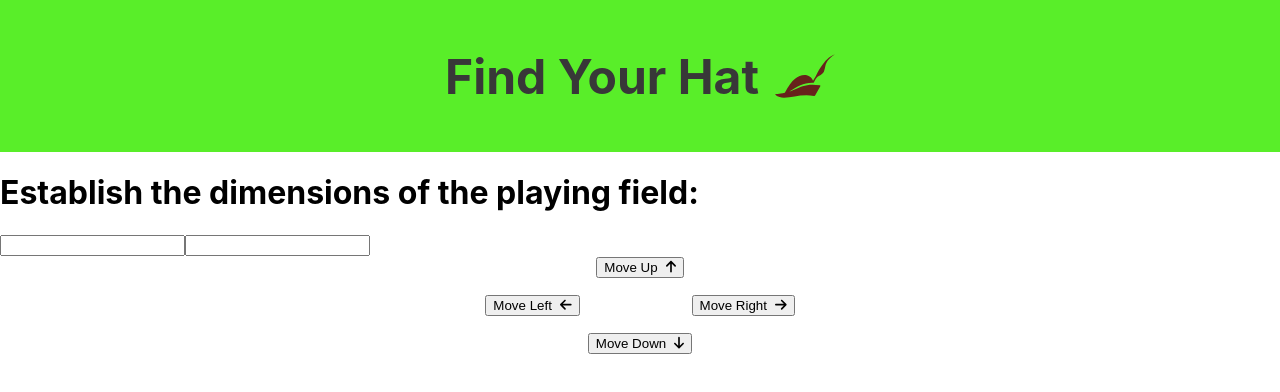
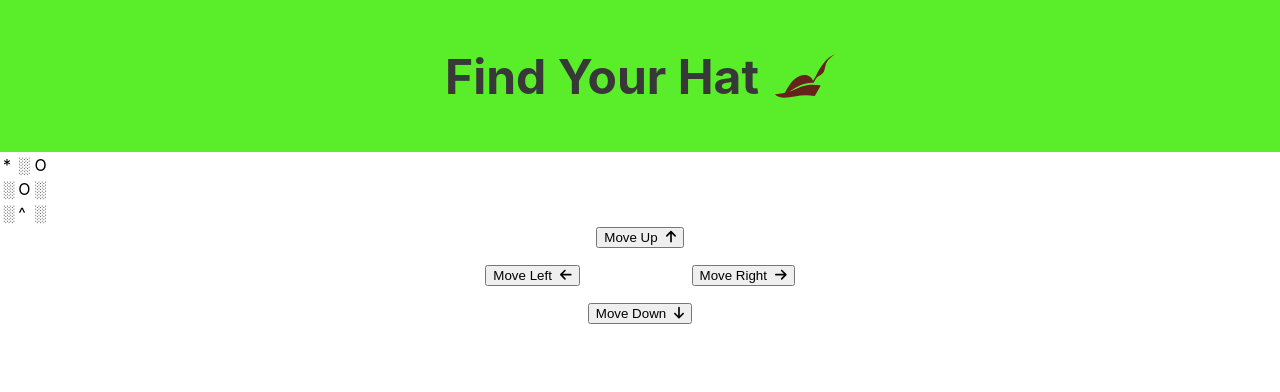
Before and after one commit to bradywinslow/findYourHat, a React (Create React App) app: page / in a window 1280 px wide. Shown: the top 392 px of the page. Built offline with nearby package versions, Linux system fonts and the light colour scheme.

Commit message:
add fieldData variable and table to return statement to print field

```diff
--- a/src/components/Field.jsx
+++ b/src/components/Field.jsx
@@ -5,13 +5,19 @@ import Hole from './Hole.jsx';
 import FieldCharacter from './FieldCharacter.jsx';
 import PathCharacter from './PathCharacter.jsx';
 
+const fieldData = [
+    { firstCharacter: '*', secondCharacter: '░', thirdCharacter: 'O' },
+    { firstCharacter: '░', secondCharacter: 'O', thirdCharacter: '░' },
+    { firstCharacter: '░', secondCharacter: '^', thirdCharacter: '░' },
+];
+
 export default function Field({ height, width, percentage }) {
     // const [field, setField] = useState(generateField(height, width, percentage));
     const [x, setX] = useState(0);
     const [y, setY] = useState(0);
     const [gameOver, setGameOver] = useState(false);
 
-    // Takes 3 parameters (width, height, percentage) to generate a randomized two-dimentional array representing the field --> has one hat and one or more holes
+    /* // Takes 3 parameters (width, height, percentage) to generate a randomized two-dimentional array representing the field --> has one hat and one or more holes
     function generateField(height, width, percentage) {
         let result = [];
         for (let i = 0; i < height; i++) {
@@ -30,13 +36,21 @@ export default function Field({ height, width, percentage }) {
         result[0][0] = PathCharacter;
         result[(Math.floor(Math.random() * height))][(Math.floor(Math.random() * width))] = Hat;
         return result;
-    }
+    } */
 
     return (
         <div className='field'>
-            <h1>Establish the dimensions of the playing field: </h1>
-            <input type='text'></input>
-            <input type='text'></input>
+            <table>
+                {fieldData.map((val, key) => {
+                    return (
+                        <tr key={key}>
+                            <td>{val.firstCharacter}</td>
+                            <td>{val.secondCharacter}</td>
+                            <td>{val.thirdCharacter}</td>
+                        </tr>
+                    )
+                })}
+            </table>
         </div>
     )
 }
```
